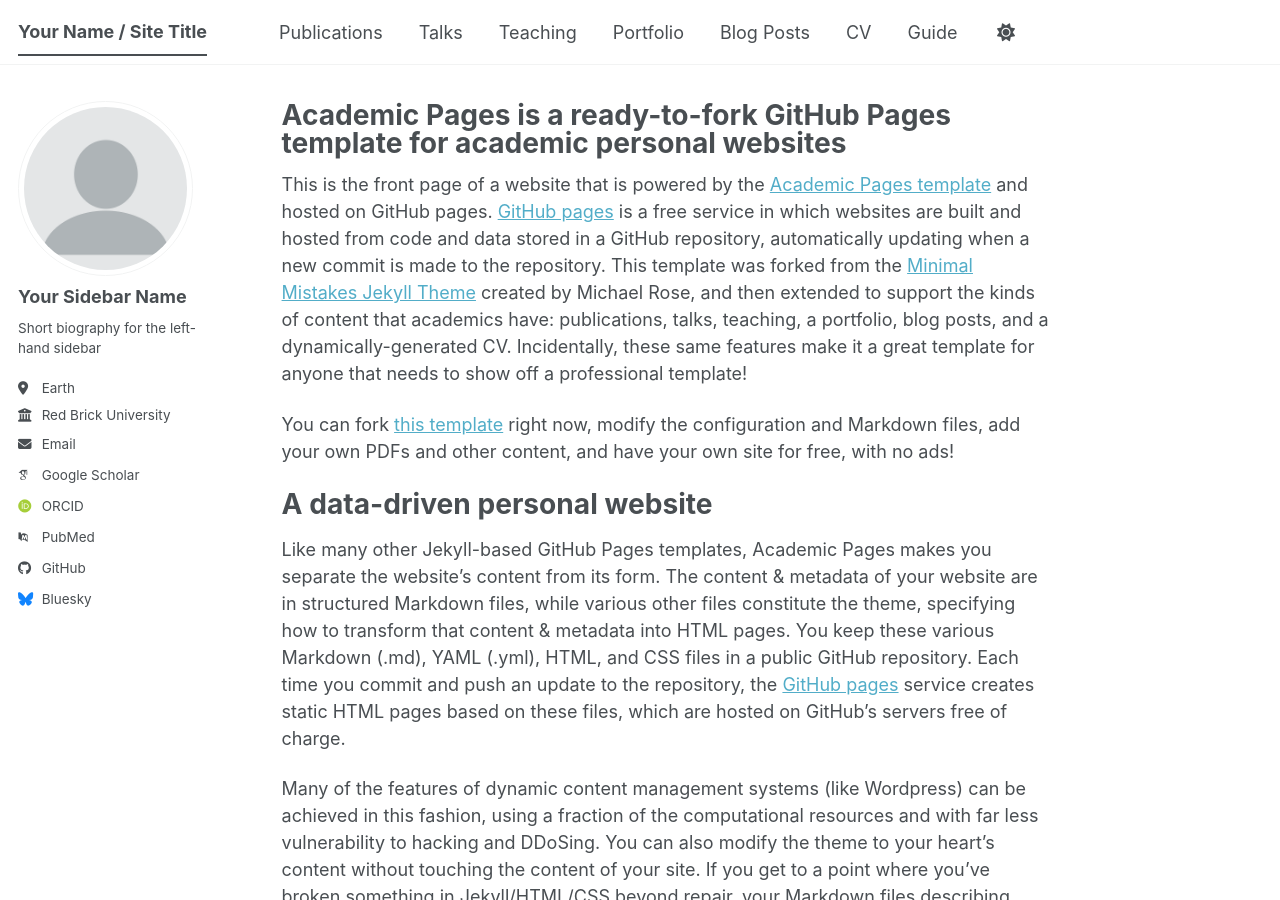
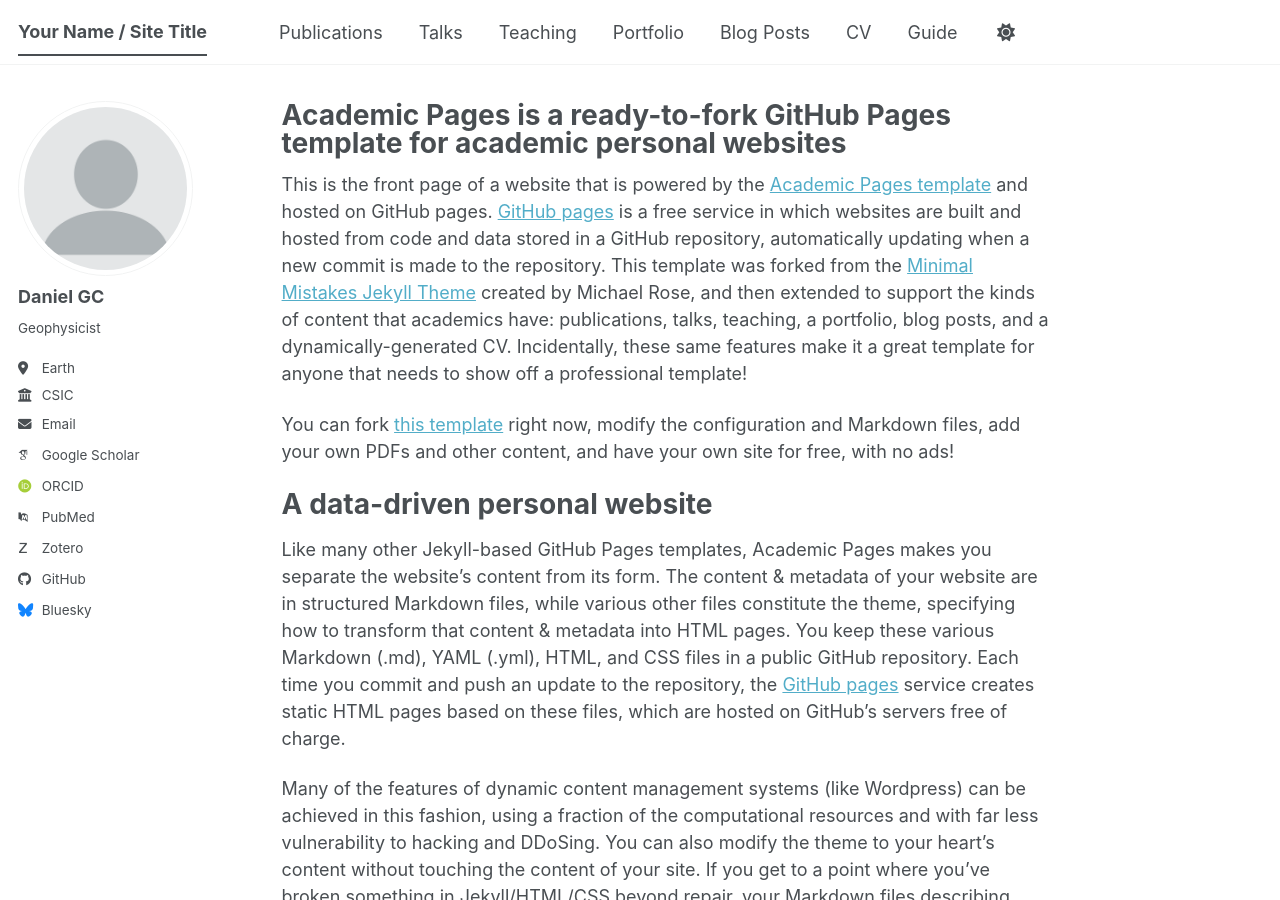
Before and after one commit to danigeos/yo, a Jekyll site: the page built from _pages/about.md, in a window 1280 px wide and 900 px high. Built offline with Jekyll 4.4.1, drawn with Linux system fonts in a browser that asks for light colours; some web fonts are replaced; a script bundle is joined from its source files by our own code; library files that are not in the unit come from our copies.

Commit message:
Update author profile information in _config.yml

```diff
--- a/_config.yml
+++ b/_config.yml
@@ -24,27 +24,27 @@
 author:
   # Biographic information
   avatar           : "profile.png"
-  name             : "Your Sidebar Name"
+  name             : "Daniel GC"
   pronouns         : # example: "she/her"
-  bio              : "Short biography for the left-hand sidebar"
+  bio              : "Geophysicist"
   location         : "Earth"
-  employer         : "Red Brick University"
+  employer         : "CSIC"
   uri              : # URL
-  email            : "none@example.org"
+  email            : "d.g.c@csic.es"
 
   # Academic websites
   academia         : # URL
   arxiv            : # URL - Update with the correct link to your profile
-  googlescholar    : "https://scholar.google.com/citations?user=PS_CX0AAAAAJ"
+  googlescholar    : "https://scholar.google.es/citations?user=I4Bbic0AAAAJ&hl=en"
   inspire-hep      : # URL
   impactstory      : # URL
-  orcid            : "https://orcid.org/yourorcidurl"
+  orcid            : "https://orcid.org/0000-0001-8454-8572"
   semantic         : # URL
   ssrn             : # URL
   pubmed           : "https://www.ncbi.nlm.nih.gov/pubmed/?term=john+snow"
   researchgate     : # URL
   scopus           : # URL
-  zotero           : # URL
+  zotero           : https://www.zotero.org/danielgc
 
 
   # Repositories and software development
```
